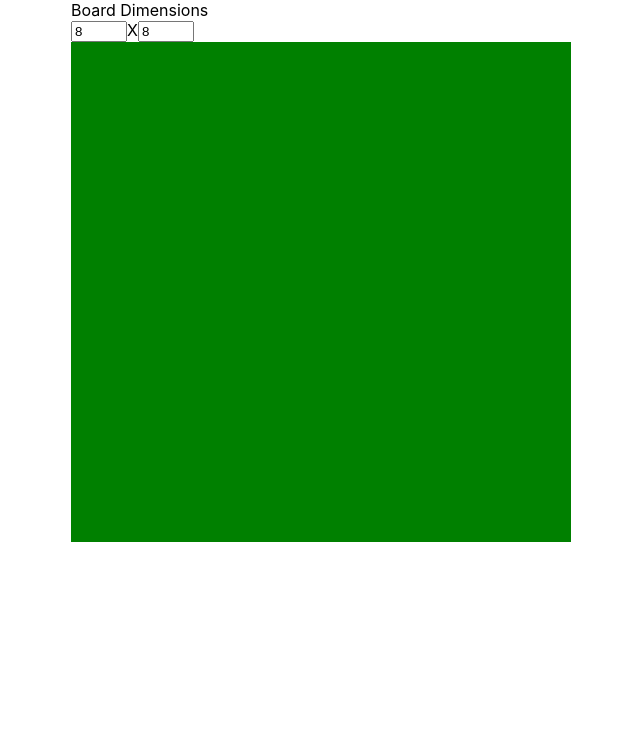
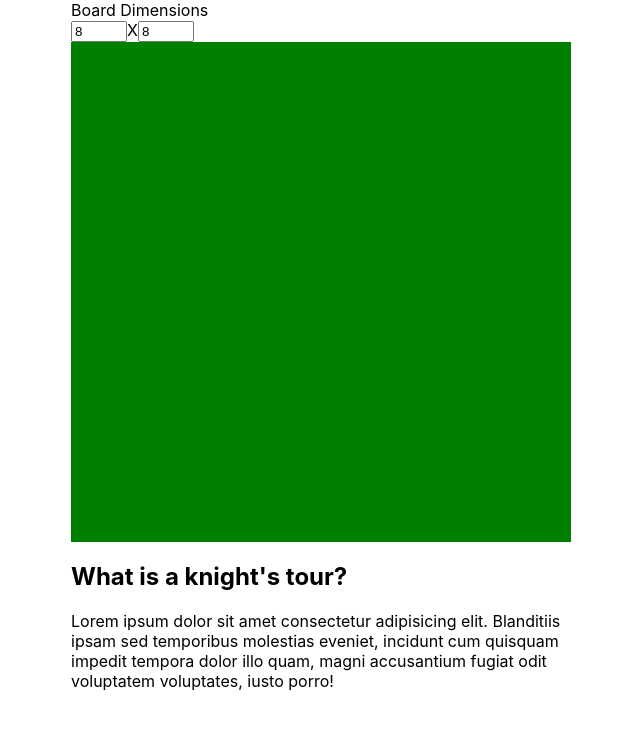
Before and after one commit to norbusonam/knights-tour, a React (Create React App) app: page / in a window 1280 px wide. Shown: the top 730 px of the page, without its empty margins (319-959 px from the left). Built offline with nearby package versions, Linux system fonts and the light colour scheme.

Commit message:
added lorem info

```diff
--- a/src/App.js
+++ b/src/App.js
@@ -1,10 +1,12 @@
 import './App.css';
 import KnightsTour from './components/KnightsTour';
+import KnightsTourInfo from './components/KnightsTourInfo';
 
 function App() {
   return (
     <div className='container'>
       <KnightsTour />
+      <KnightsTourInfo />
     </div>
   );
 }
--- /dev/null
+++ b/src/components/KnightsTourInfo.js
@@ -0,0 +1,10 @@
+function KnightsTourInfo() {
+  return (
+    <div>
+      <h2>What is a knight's tour?</h2>
+      <p>Lorem ipsum dolor sit amet consectetur adipisicing elit. Blanditiis ipsam sed temporibus molestias eveniet, incidunt cum quisquam impedit tempora dolor illo quam, magni accusantium fugiat odit voluptatem voluptates, iusto porro!</p>
+    </div>
+  )
+}
+
+export default KnightsTourInfo;
```
